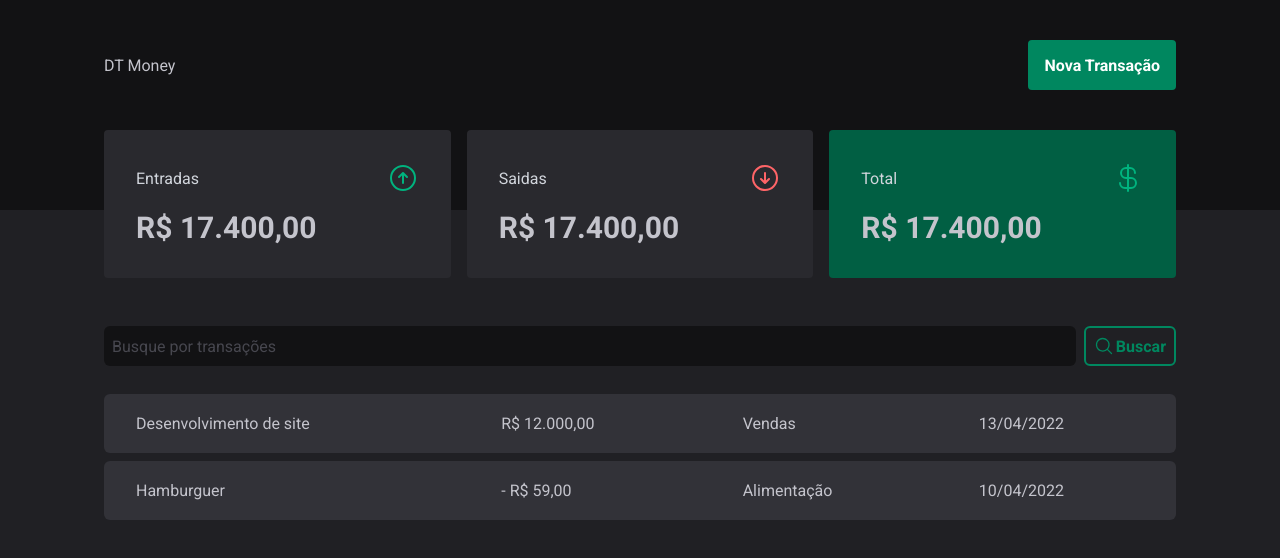
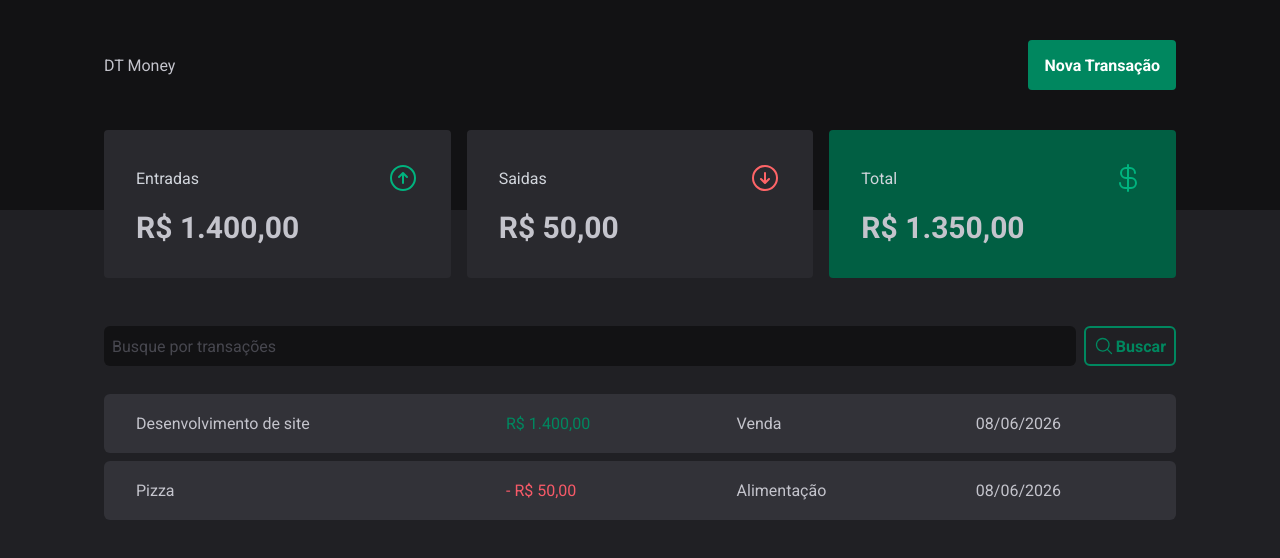
Before and after one commit to augustoteix0/DtMoney, a React (Vite) app: page / in a window 1280 px wide. Shown: the top 558 px of the page. Built offline with nearby package versions, Linux system fonts and the light colour scheme; data requests are answered from the project's data file.

Commit message:
feat: add folder hook, maked a count of transaction in summary and table transaction, created useContext, and folder to format prices and dates

```diff
--- a/src/App.tsx
+++ b/src/App.tsx
@@ -1,9 +1,12 @@
+import { TransactionsProvider } from "./contexts/TransactionsContext";
 import { Transactions } from "./pages/Transactions/Transactions";
 
 export function App() {
   return (
     <>
-    <Transactions/>
+    <TransactionsProvider>
+      <Transactions/>
+    </TransactionsProvider>
     </>
   )
 }
--- a/src/components/Summary.tsx
+++ b/src/components/Summary.tsx
@@ -1,6 +1,10 @@
 import { ArrowCircleDownIcon, ArrowCircleUpIcon, CurrencyDollarIcon } from "@phosphor-icons/react";
+import { priceFormatter } from "../utils/formatter";
+import { useSummary } from "../hooks/useSummary";
 
 export function Summary() {
+    const summary = useSummary()
+
     return (
         <div className="MainContainer grid grid-cols-3 gap-4 mt-[-5rem]">
             <div className="SummaryCard">
@@ -8,7 +12,7 @@ export function Summary() {
                     <span>Entradas</span>
                     <ArrowCircleUpIcon size={32} className="text-green-light" />
                 </header>
-                <strong className="StrongSummaryCard">R$ 17.400,00</strong>
+                <strong className="StrongSummaryCard">{priceFormatter.format(summary.income)}</strong>
             </div>
 
             <div className="SummaryCard">
@@ -16,7 +20,7 @@ export function Summary() {
                     <span>Saidas</span>
                     <ArrowCircleDownIcon size={32} className="text-red-400" />
                 </header>
-                <strong className="StrongSummaryCard">R$ 17.400,00</strong>
+                <strong className="StrongSummaryCard">{priceFormatter.format(summary.outcome)}</strong>
             </div>
 
             <div className="SummaryCard bg-green-dark">
@@ -24,7 +28,7 @@ export function Summary() {
                     <span>Total</span>
                     <CurrencyDollarIcon size={32} className="text-green-light" />
                 </header>
-                <strong className="StrongSummaryCard">R$ 17.400,00</strong>
+                <strong className="StrongSummaryCard">{priceFormatter.format(summary.total)}</strong>
             </div>
 
         </div>
--- /dev/null
+++ b/src/contexts/TransactionsContext.tsx
@@ -0,0 +1,43 @@
+import { createContext, useEffect, useState, type ReactNode } from "react";
+
+interface Transaction {
+  id: number;
+  description: string;
+  type: "income" | "outcome";
+  price: number;
+  category: string;
+  createdAt: string;
+}
+
+interface TransactionContextType {
+    transactions: Transaction[]
+}
+
+interface TransactionsProviderProps {
+    children: ReactNode
+}
+
+export const TransactionContext = createContext({} as TransactionContextType)
+
+export function TransactionsProvider({ children }: TransactionsProviderProps) {
+    const [transactions, setTransactions] = useState<Transaction[]>([]);
+
+      async function loadTransactions() {
+        const response = await fetch('http://localhost:3333/transactions')
+        const data = await response.json()
+
+        setTransactions(data)
+      }
+
+      useEffect(() => {
+        // eslint-disable-next-line react-hooks/set-state-in-effect
+        loadTransactions()
+      }, [])
+
+
+    return (
+        <TransactionContext.Provider value={{ transactions }}>
+            {children}
+        </TransactionContext.Provider>
+    )
+}
--- /dev/null
+++ b/src/hooks/useSummary.ts
@@ -0,0 +1,19 @@
+import { useContext } from "react"
+import { TransactionContext } from "../contexts/TransactionsContext"
+
+export function useSummary() {
+    const { transactions } = useContext(TransactionContext)
+
+        const summary = transactions.reduce((acc, transaction) => {
+            if(transaction.type === 'income') {
+                acc.income += transaction.price
+                acc.total += transaction.price
+            } else {
+                acc.outcome += transaction.price
+                acc.total -= transaction.price
+            }
+
+            return acc
+        }, {income: 0, outcome: 0, total:0})
+        return summary
+}
--- a/src/pages/Transactions/Transactions.tsx
+++ b/src/pages/Transactions/Transactions.tsx
@@ -1,35 +1,48 @@
 import { Header } from "../../components/Header";
 import { Summary } from "../../components/Summary";
+import { TransactionContext } from "../../contexts/TransactionsContext";
+import { dateFormatter, priceFormatter } from "../../utils/formatter";
 import { SearchForm } from "./components/SearchForm";
+import { useContext } from "react";
 
 
 
 export function Transactions() {
+    const { transactions } = useContext(TransactionContext)
 
   return (
     <div>
-            <Header/>
-            <Summary/>
+      <Header />
+      <Summary />
 
       <div className="MainContainer mt-12">
-                <SearchForm/>
+        <SearchForm />
         <table className="w-full [border-collapse:separate] [border-spacing:0_0.5rem] mt-5">
           <tbody>
-                        <tr>
-                            <td className="TdTableTransactions rounded-tl-md rounded-bl-md">Desenvolvimento de site</td>
-                            <td className={`TdTableTransactions`}>R$ 12.000,00</td>
-                            <td className="TdTableTransactions">Vendas</td>
-                            <td className="TdTableTransactions rounded-tr-md rounded-br-md">13/04/2022</td>
+            {transactions.map((item) => (
+              <tr key={item.id}>
+                <td className="TdTableTransactions rounded-tl-md rounded-bl-md">
+                  {item.description}
+                </td>
+                <td
+                  className={`TdTableTransactions ${
+                    item.type === "income"
+                      ? "text-green"
+                      : "text-red"
+                  }`}
+                >
+                  {item.type === "outcome" && "- "}
+                  {priceFormatter.format(item.price)}
+                </td>
+                <td className="TdTableTransactions">{item.category}</td>
+                <td className="TdTableTransactions rounded-tr-md rounded-br-md">
+                  {dateFormatter.format(new Date(item.createdAt))}
+                </td>
               </tr>
-                        <tr>
-                            <td className="TdTableTransactions rounded-tl-md rounded-bl-md">Hamburguer</td>
-                            <td className={`TdTableTransactions`}>- R$ 59,00</td>
-                            <td className="TdTableTransactions">Alimentação</td>
-                            <td className="TdTableTransactions rounded-tr-md rounded-br-md">10/04/2022</td>
-                        </tr>
+            ))}
           </tbody>
         </table>
       </div>
     </div>
-    )
+  );
 }
--- /dev/null
+++ b/src/utils/formatter.ts
@@ -0,0 +1,7 @@
+export const dateFormatter = new Intl.DateTimeFormat('pt-BR')
+
+export const priceFormatter = new Intl.NumberFormat('pt-BR',{
+    style: 'currency',
+    currency: 'BRL',
+
+})
```
Also changed, not shown: src/components/NewTransactionModal.tsx (+55 -12 lines). Lines whose indentation alone changed are shown as unchanged.
